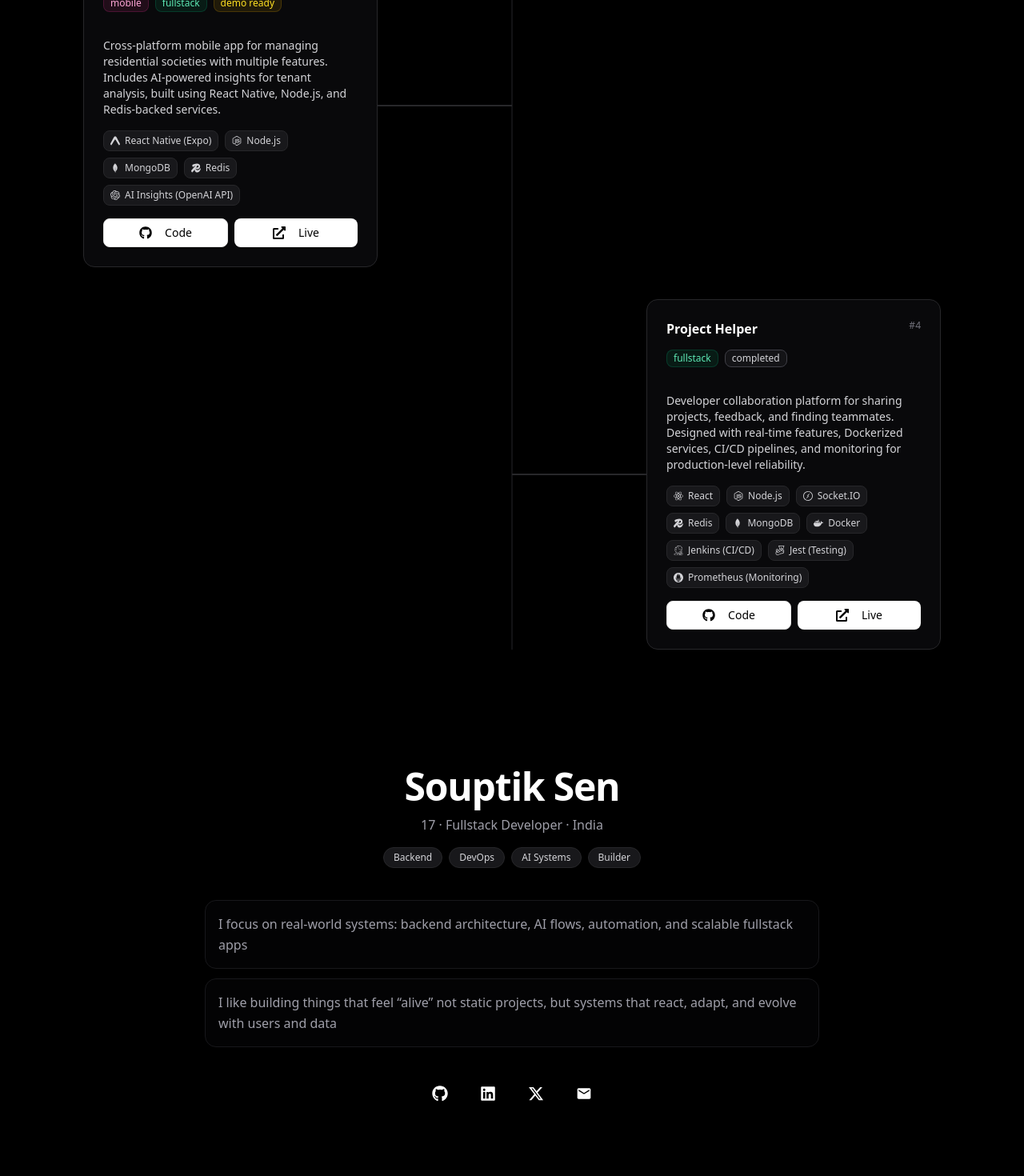
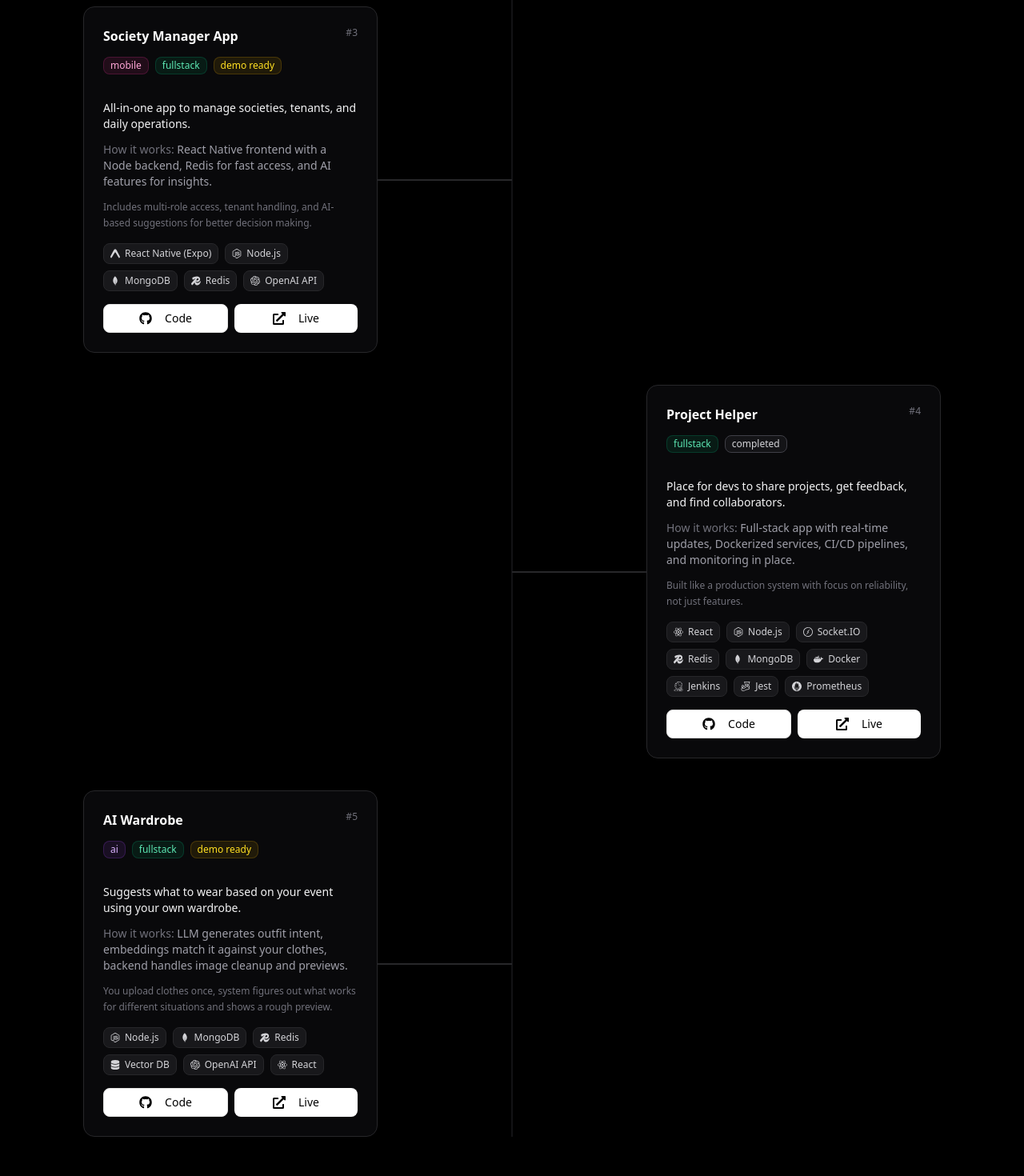
Before and after one commit to Raj-dev08/PortFolio, a Next.js app: page / in a window 1280 px wide. Shown: the part 2740-4210 px from the top of the page at 80% size. Built offline with nearby package versions, Linux system fonts and the light colour scheme; no server answers.

Commit message:
added wardrobe ia in this and slight tweaks

```diff
--- a/components/projects.tsx
+++ b/components/projects.tsx
@@ -230,9 +230,19 @@ export const Projects = () => {
                             </div>
                           </CardHeader>
                           <CardContent>
-                            <p className="text-sm text-zinc-300">
-                              {project.description}
-                            </p>
+                            <div className="space-y-3 text-sm">
+                              <p className="text-zinc-100 font-medium">
+                                {project.summary}
+                              </p>
+                              <p className="text-zinc-400">
+                                <span className="text-zinc-500">How it works: </span> {project.build}
+                              </p>
+                              {project.description && (
+                                <p className="text-zinc-500 text-xs leading-relaxed">
+                                  {project.description}
+                                </p>
+                              )}
+                            </div>
                             <div className="mt-4 flex flex-wrap gap-2">
                               {project.tech?.map((t, i) => (
                                 <div
@@ -325,9 +335,19 @@ export const Projects = () => {
                             </div>
                           </CardHeader>
                           <CardContent>
-                            <p className="text-sm text-zinc-300">
-                              {project.description}
-                            </p>
+                            <div className="space-y-3 text-sm">
+                              <p className="text-zinc-100 font-medium">
+                                {project.summary}
+                              </p>
+                              <p className="text-zinc-400">
+                                <span className="text-zinc-500">How it works: </span> {project.build}
+                              </p>
+                              {project.description && (
+                                <p className="text-zinc-500 text-xs leading-relaxed">
+                                  {project.description}
+                                </p>
+                              )}
+                            </div>
                             <div className="mt-4 flex flex-wrap gap-2">
                               {project.tech?.map((t, i) => (
                                 <div
--- a/data/data.ts
+++ b/data/data.ts
@@ -18,10 +18,12 @@ import { ImTree } from "react-icons/im"
 
 export interface Project {
   name: string
-  description?: string
+  summary: string        // what it does (1 line)
+  build: string          // how it's built (1 line)
+  description?: string   // optional longer explanation
   link?: string
   liveLink?: string
-  type?: string[],
+  type?: string[]
   tech?: SkillItem[]
   index: number
   status?: "completed" | "active" | "wip" | "demo ready"
@@ -115,11 +117,14 @@ export const userData: UserData = {
   projects: [
     {
       name: "Partner AI",
+      summary:
+        "AI companion that remembers you and actually starts conversations on its own.",
+      build:
+        "Embeddings + RAG for memory, Redis for short-term context, async workers handling processing, real-time chat over sockets.",
       description:
-        `AI companion that initiates conversations and builds long-term memory using embeddings + RAG.
-        Designed with async workers, Redis caching, and vector memory to simulate human-like interaction and context retention.`,
+        "Focused on making interactions feel persistent and human, not stateless chatbot replies.",
       index: 1,
-      type: ["ai","fullstack"],
+      type: ["ai", "fullstack"],
       status: "active",
       link: "https://github.com/Raj-dev08/PartnerAI",
       liveLink: "https://partner-ai-roan.vercel.app/",
@@ -127,8 +132,7 @@ export const userData: UserData = {
         { name: "Node.js", icon: SiNodedotjs },
         { name: "Redis", icon: SiRedis },
         { name: "BullMQ (Async Workers)" },
-        { name: "Redis Pub/Sub (Event-Driven Architecture)" },
-        { name: "Socket.IO (Real-time Communication)", icon: SiSocketdotio },
+        { name: "Socket.IO", icon: SiSocketdotio },
         { name: "MongoDB", icon: SiMongodb },
         { name: "PostgreSQL", icon: SiPostgresql },
         { name: "Vector DB", icon: FaDatabase },
@@ -139,11 +143,14 @@ export const userData: UserData = {
 
     {
       name: "HackIT Platform",
+      summary:
+        "Platform to discover hackathons, form teams, and collaborate in real-time.",
+      build:
+        "Event-driven microservices with Kafka + Redis, real-time end-to-end encrypted communication via sockets, async workers for scalability.",
       description:
-        `Distributed microservices platform for hackathon discovery and team collaboration.
-        Built with Kafka, Redis, and Socket.IO for real-time communication, with end-to-end encrypted messaging and scalable service architecture.`,
+        "Designed to handle multiple users interacting simultaneously without turning into a mess.",
       index: 2,
-      type: ["microservices","fullstack"],
+      type: ["microservices", "fullstack"],
       status: "active",
       link: "https://github.com/Raj-dev08/HackIT",
       tech: [
@@ -154,17 +161,20 @@ export const userData: UserData = {
         { name: "BullMQ (Async Workers)" },
         { name: "Socket.IO", icon: SiSocketdotio },
         { name: "Docker", icon: SiDocker },
-        { name: "React", icon: SiReact },
+        { name: "React", icon: SiReact }
       ]
     },
 
     {
       name: "Society Manager App",
+      summary:
+        "All-in-one app to manage societies, tenants, and daily operations.",
+      build:
+        "React Native frontend with a Node backend, Redis for fast access, and AI features for insights.",
       description:
-        `Cross-platform mobile app for managing residential societies with multiple features.
-        Includes AI-powered insights for tenant analysis, built using React Native, Node.js, and Redis-backed services.`,
+        "Includes multi-role access, tenant handling, and AI-based suggestions for better decision making.",
       index: 3,
-      type: ["mobile","fullstack"],
+      type: ["mobile", "fullstack"],
       status: "demo ready",
       link: "https://github.com/Raj-dev08/SocietyManager",
       liveLink: "https://drive.google.com/file/d/1ZKrZW0PHseG3qVWGcLpbEFrQs_NXCYQP/view",
@@ -173,15 +183,18 @@ export const userData: UserData = {
         { name: "Node.js", icon: SiNodedotjs },
         { name: "MongoDB", icon: SiMongodb },
         { name: "Redis", icon: SiRedis },
-        { name: "AI Insights (OpenAI API)", icon: SiOpenai },
+        { name: "OpenAI API", icon: SiOpenai }
       ]
     },
 
     {
       name: "Project Helper",
+      summary:
+        "Place for devs to share projects, get feedback, and find collaborators.",
+      build:
+        "Full-stack app with real-time updates, Dockerized services, CI/CD pipelines, and monitoring in place.",
       description:
-        `Developer collaboration platform for sharing projects, feedback, and finding teammates.
-        Designed with real-time features, Dockerized services, CI/CD pipelines, and monitoring for production-level reliability.`,
+        "Built like a production system with focus on reliability, not just features.",
       index: 4,
       type: ["fullstack"],
       status: "completed",
@@ -194,12 +207,36 @@ export const userData: UserData = {
         { name: "Redis", icon: SiRedis },
         { name: "MongoDB", icon: SiMongodb },
         { name: "Docker", icon: SiDocker },
-        { name: "Jenkins (CI/CD)", icon: FaJenkins },
-        { name: "Jest (Testing)", icon: SiJest  },
-        { name: "Prometheus (Monitoring)", icon: SiPrometheus }
+        { name: "Jenkins", icon: FaJenkins },
+        { name: "Jest", icon: SiJest },
+        { name: "Prometheus", icon: SiPrometheus }
       ]
     },
+
+    {
+      name: "AI Wardrobe",
+      summary:
+        "Suggests what to wear based on your event using your own wardrobe.",
+      build:
+        "LLM generates outfit intent, embeddings match it against your clothes, backend handles image cleanup and previews.",
+      description:
+        "You upload clothes once, system figures out what works for different situations and shows a rough preview.",
+      index: 5,
+      type: ["ai", "fullstack"],
+      status: "demo ready",
+      liveLink: "https://drive.google.com/file/d/1hfaf_DuUvrB02QkX1GoM49nTQcnwEUd9/view?usp=sharing",
+      link: "https://github.com/Raj-dev08/AiWardrobe",
+      tech: [
+        { name: "Node.js", icon: SiNodedotjs },
+        { name: "MongoDB", icon: SiMongodb },
+        { name: "Redis", icon: SiRedis },
+        { name: "Vector DB", icon: FaDatabase },
+        { name: "OpenAI API", icon: SiOpenai },
+        { name: "React", icon: SiReact }
+      ]
+    }
   ],
+
   context: `
     Souptik Sen (Raj) is a 17-year-old full-stack engineer focused on building scalable backend systems, real-time applications, and AI-driven products.
 
```
